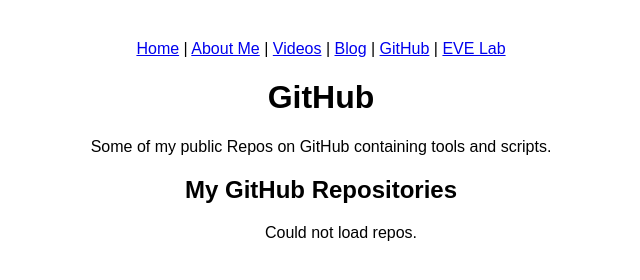
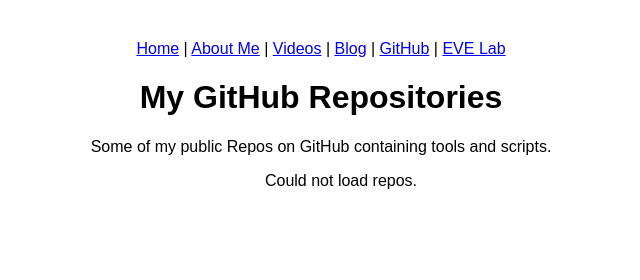
Before and after one commit to Time2Lab/time2lab.github.io, a plain HTML site: page GitHub.html in a window 1280 px wide. Shown: the whole page, without its empty margins (319-959 px from the left). Drawn offline with Linux system fonts and the light colour scheme; no server answers.

Commit message:
Cleanup GitHub.html

```diff
--- a/GitHub.html
+++ b/GitHub.html
@@ -1,6 +1,6 @@
 <!DOCTYPE html>
 <html>
-  <head><title>GitHub</title></head>
+  <head><title>My GitHub Repositories</title></head>
   <body style="font-family: Arial; background: white; color: black; text-align: center; margin: 40px;">
     <nav>
       <a href="index.html">Home</a> |
@@ -11,10 +11,9 @@
       <a href="eve.html">EVE Lab</a>
     </nav>
 
-    <h1>GitHub</h1>
+    <h1>My GitHub Repositories</h1>
     <p>Some of my public Repos on GitHub containing tools and scripts.</p>
 
-<h2>My GitHub Repositories</h2>
 <ul id="repo-list">Loading...</ul>
 
 <script>
```
